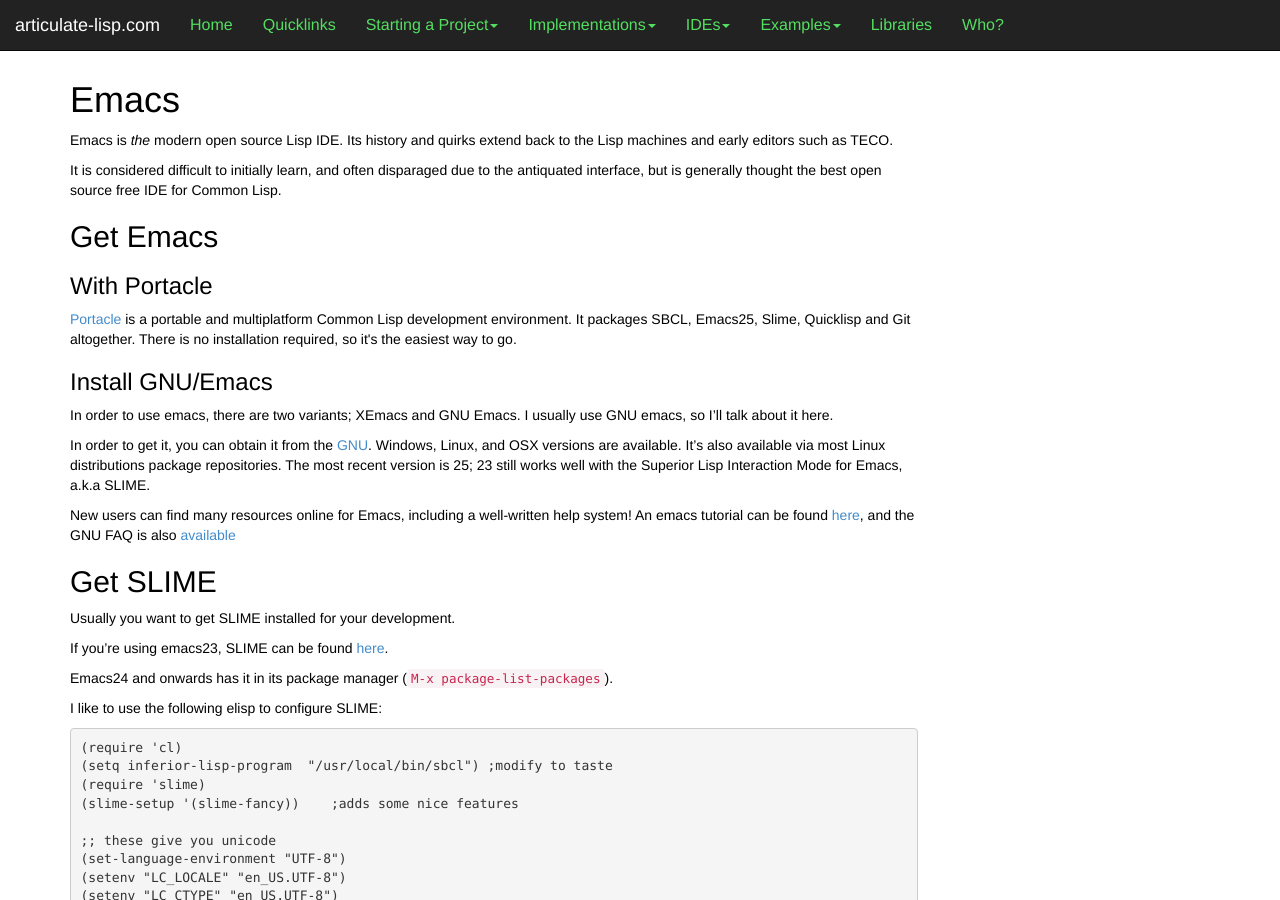
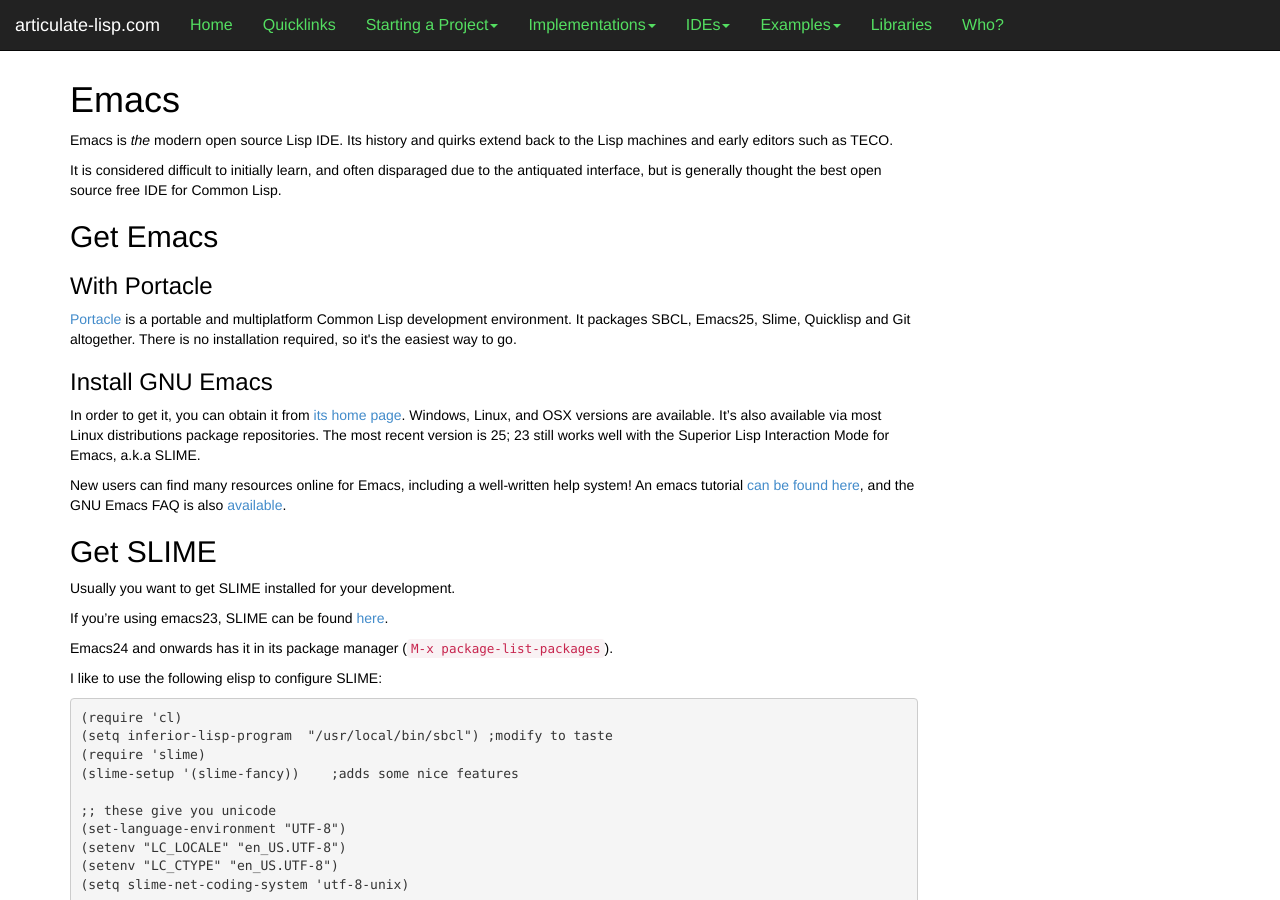
Before and after one commit to articulate-common-lisp/articulate-common-lisp.github.io, a Jekyll site: the page built from ides/emacs-setup.html, in a window 1280 px wide and 900 px high. Built offline with Jekyll 4.4.1, drawn with Linux system fonts in a browser that asks for light colours; Markdown is read by kramdown in place of the engine named in the settings.

Commit message:
no more XEmacs

```diff
--- a/ides/emacs-setup.html
+++ b/ides/emacs-setup.html
@@ -22,23 +22,20 @@
 packages SBCL, Emacs25, Slime, Quicklisp and Git altogether. There is no
 installation required, so it's the easiest way to go.
 
-<h3>Install GNU/Emacs</h3>
-
-<p>In order to use emacs, there are two variants; XEmacs and GNU
-Emacs. I usually use GNU emacs, so I&#8217;ll talk about it here.</p>
+<h3>Install GNU Emacs</h3>
 
 <p>In order to get it, you can obtain it from
-the <a href="http://www.gnu.org/software/emacs/">GNU</a>. Windows,
+ <a href="http://www.gnu.org/software/emacs/">its home page</a>. Windows,
 Linux, and OSX versions are available. It&#8217;s also available via
 most Linux distributions package repositories. The most recent version
 is 25; 23 still works well with the Superior Lisp
 Interaction Mode for Emacs, a.k.a SLIME.</p>
 
 <p>New users can find many resources online for Emacs, including a
-well-written help system! An emacs tutorial can be
-found <a href="http://www.gnu.org/software/emacs/manual/html_mono/emacs.html">here</a>,
-and the GNU FAQ is
-also <a href="http://www.gnu.org/software/emacs/emacs-faq.text">available</a></p>
+well-written help system! An emacs tutorial
+ <a href="http://www.gnu.org/software/emacs/manual/html_mono/emacs.html">can be found here</a>,
+and the GNU Emacs FAQ is
+also <a href="http://www.gnu.org/software/emacs/emacs-faq.text">available</a>.</p>
 
 <h2>Get SLIME</h2>
 
```
